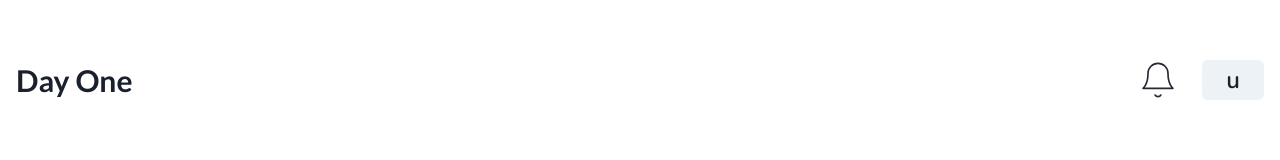
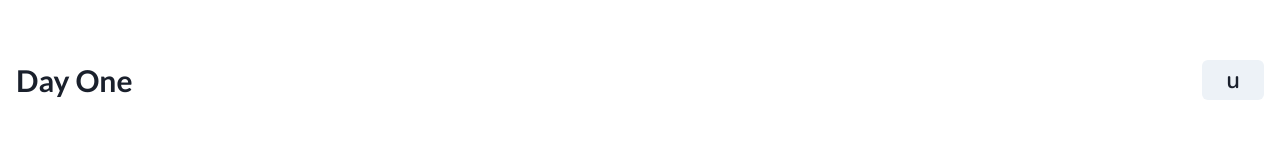
Before and after one commit to Silesio-Cipriano/dayoneweb, a Next.js app: page /home in a window 1280 px wide. Shown: the top 160 px of the page. Built offline with nearby package versions, Linux system fonts and the light colour scheme; a web font is replaced by a local one.

Commit message:
fix daycardFeed

```diff
--- a/src/components/Header.tsx
+++ b/src/components/Header.tsx
@@ -52,7 +52,7 @@ export function Header({ variant = 'normal' }: HeaderProps) {
         </ChakraUILink>
 
         <Flex justify="space-between" gap="2" alignItems="center">
-          <Button
+          {/* <Button
             variant="solid"
             colorScheme="none"
             onClick={() => console.log('Hi')}
@@ -63,7 +63,7 @@ export function Header({ variant = 'normal' }: HeaderProps) {
               strokeWidth="1"
               color="black.900"
             />
-          </Button>
+          </Button> */}
           <Popover placement="bottom-end">
             <PopoverTrigger>
               <Button padding="0" w="auto">
```
Also changed, not shown: src/components/DayCards/index.tsx (+4 -4 lines).
